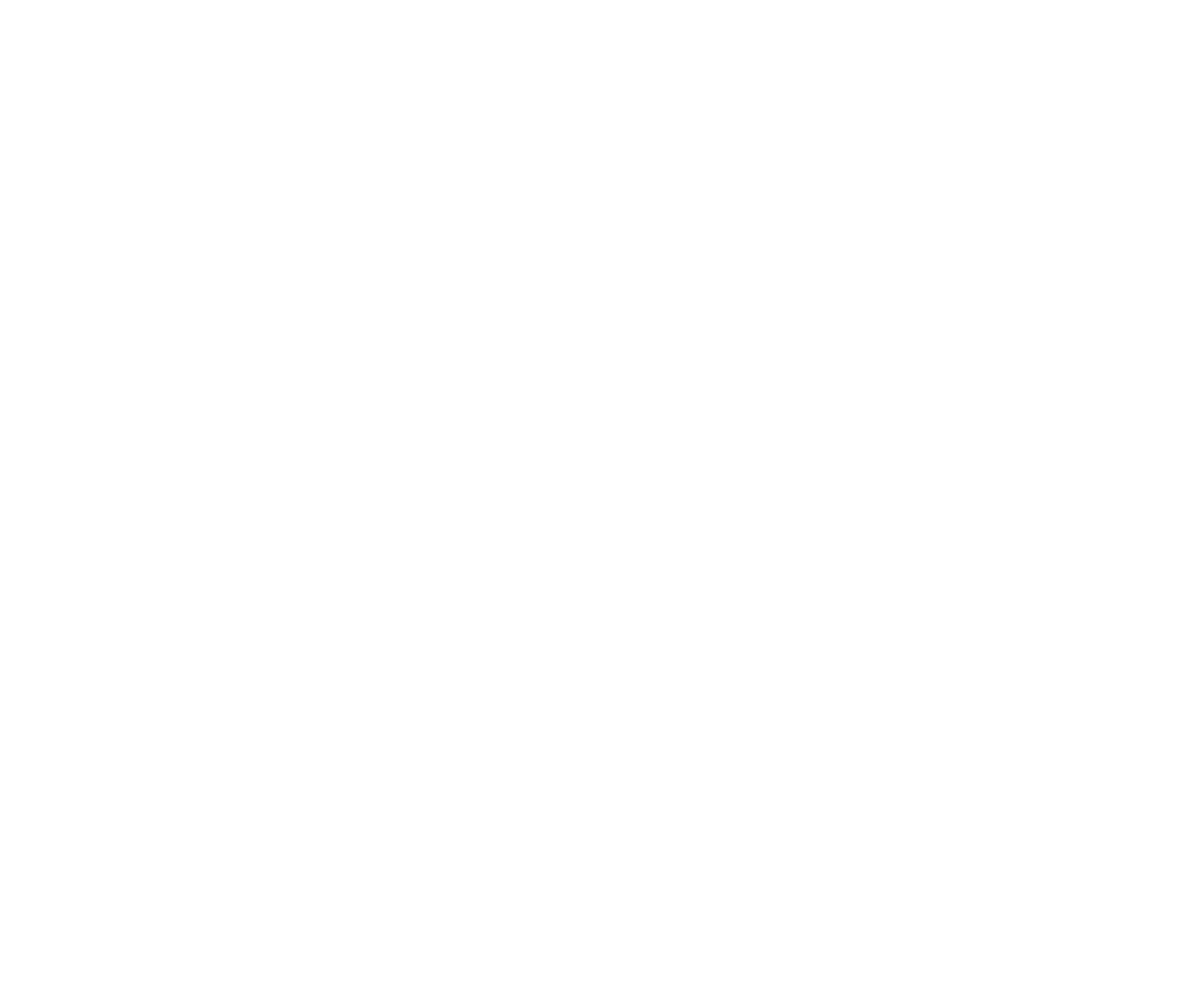
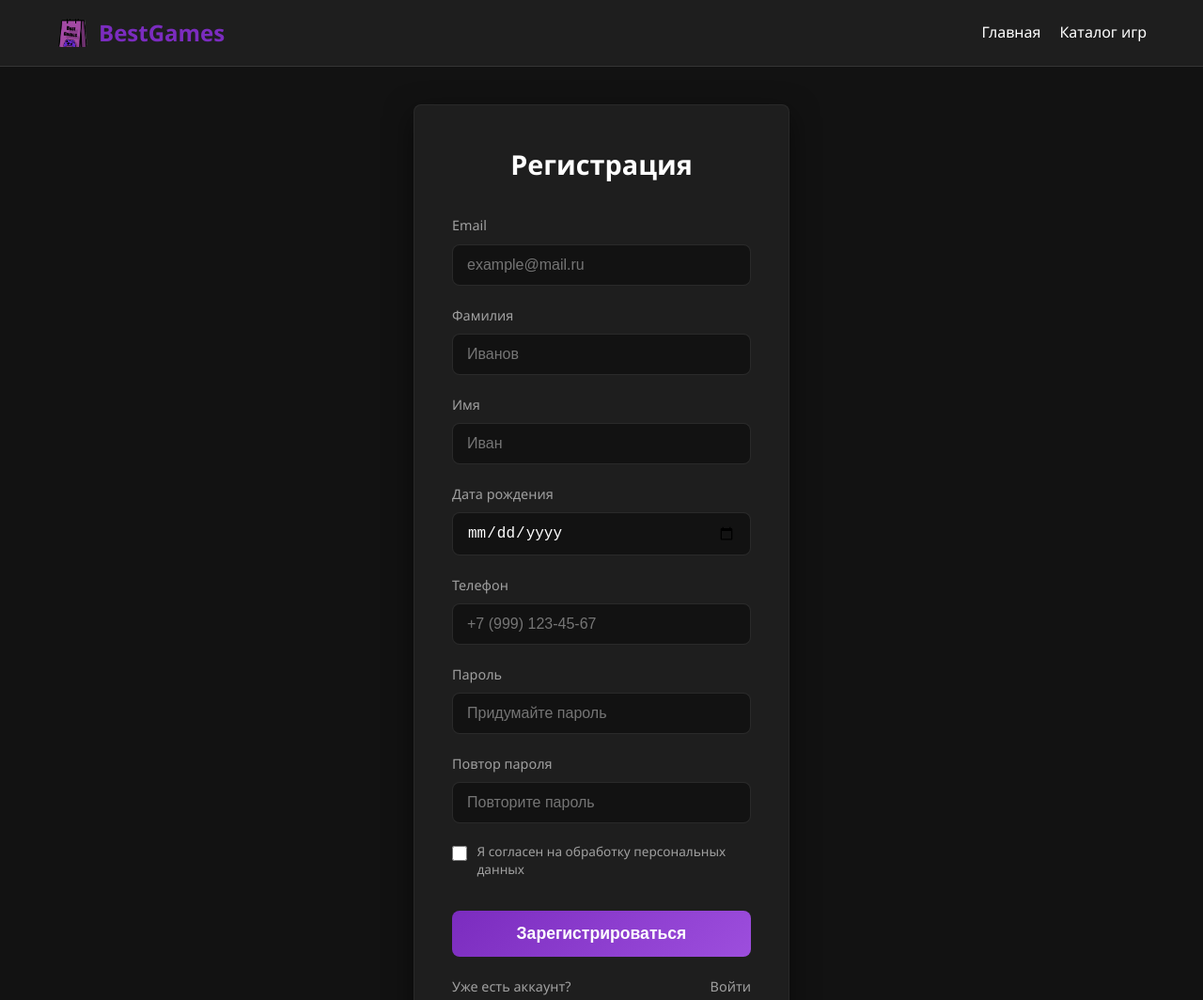
Before and after one commit to malovartem386-eng/bestgames, a plain HTML site: page register.html in a window 1280 px wide. Shown: the top 1064 px of the page at 94% size. Before the commit the page ends 800 px from the top, so only its background shows below. Drawn offline with Linux system fonts and the light colour scheme.

Commit message:
Добавлены страницы входа и регистрации

```diff
--- a/css/style.css
+++ b/css/style.css
@@ -861,3 +861,34 @@
 .auth-form__link:hover {
     color: var(--accent-color);
 }
+
+/* Стили для галочки (согласие на обработку данных) */
+.auth-form__checkbox-group {
+    margin-bottom: 25px;
+}
+
+.auth-form__checkbox-label {
+    display: flex;
+    align-items: flex-start; /* Выравниваем по верхнему краю, если текст в две строки */
+    gap: 10px;
+    cursor: pointer;
+}
+
+.auth-form__checkbox {
+    margin-top: 3px; /* Чуть опускаем галочку для ровности */
+    width: 18px;
+    height: 18px;
+    accent-color: var(--accent-color); /* Делает галочку фиолетовой в современных браузерах */
+    cursor: pointer;
+}
+
+.auth-form__checkbox-text {
+    font-size: 0.85rem;
+    color: var(--text-muted);
+    line-height: 1.4;
+}
+
+.auth-form__link-text {
+    color: var(--text-muted);
+    font-size: 0.9rem;
+}
--- a/register.html
+++ b/register.html
@@ -0,0 +1,92 @@
+<!DOCTYPE html>
+<html lang="ru">
+<head>
+    <meta charset="UTF-8">
+    <meta name="viewport" content="width=device-width, initial-scale=1.0">
+    <title>Регистрация — BestGames</title>
+    <link rel="stylesheet" href="css/style.css">
+</head>
+<body>
+    <!-- Шапка (копия с login.html) -->
+    <header class="header">
+        <div class="header__container">
+            <a href="index.html" class="header__logo logo">
+                <img src="img/logo.png" alt="Логотип BestGames" class="logo__img">
+                <span class="logo__text">BestGames</span>
+            </a>
+            <nav class="header__nav nav">
+                <ul class="nav__list">
+                    <li class="nav__item"><a href="index.html" class="nav__link">Главная</a></li>
+                    <li class="nav__item"><a href="catalog.html" class="nav__link">Каталог игр</a></li>
+                </ul>
+            </nav>
+        </div>
+    </header>
+
+    <!-- Основной контент (Форма регистрации) -->
+    <main class="main auth-page">
+        <div class="auth-container">
+            <h1 class="auth-title">Регистрация</h1>
+
+            <form class="auth-form" action="#" method="POST">
+
+                <div class="auth-form__group">
+                    <label for="reg-email" class="auth-form__label">Email</label>
+                    <input type="email" id="reg-email" class="auth-form__input" placeholder="example@mail.ru" required>
+                </div>
+
+                <div class="auth-form__group">
+                    <label for="reg-lastname" class="auth-form__label">Фамилия</label>
+                    <input type="text" id="reg-lastname" class="auth-form__input" placeholder="Иванов" required>
+                </div>
+
+                <div class="auth-form__group">
+                    <label for="reg-name" class="auth-form__label">Имя</label>
+                    <input type="text" id="reg-name" class="auth-form__input" placeholder="Иван" required>
+                </div>
+
+                <div class="auth-form__group">
+                    <label for="reg-birthdate" class="auth-form__label">Дата рождения</label>
+                    <!-- type="date" вызовет встроенный календарь -->
+                    <input type="date" id="reg-birthdate" class="auth-form__input" required>
+                </div>
+
+                <div class="auth-form__group">
+                    <label for="reg-phone" class="auth-form__label">Телефон</label>
+                    <!-- type="tel" подскажет браузеру, что это телефон, но строгой проверки не будет -->
+                    <input type="tel" id="reg-phone" class="auth-form__input" placeholder="+7 (999) 123-45-67" required>
+                </div>
+
+                <div class="auth-form__group">
+                    <label for="reg-password" class="auth-form__label">Пароль</label>
+                    <input type="password" id="reg-password" class="auth-form__input" placeholder="Придумайте пароль" required>
+                </div>
+
+                <div class="auth-form__group">
+                    <label for="reg-password-confirm" class="auth-form__label">Повтор пароля</label>
+                    <input type="password" id="reg-password-confirm" class="auth-form__input" placeholder="Повторите пароль" required>
+                </div>
+
+                <!-- Галочка согласия -->
+                <div class="auth-form__group auth-form__checkbox-group">
+                    <label class="auth-form__checkbox-label">
+                        <input type="checkbox" class="auth-form__checkbox" required>
+                        <span class="auth-form__checkbox-text">Я согласен на обработку персональных данных</span>
+                    </label>
+                </div>
+
+                <!-- Кнопка -->
+                <button type="submit" class="auth-form__btn">Зарегистрироваться</button>
+
+                <!-- Ссылки под формой -->
+                <div class="auth-form__links">
+                    <span class="auth-form__link-text">Уже есть аккаунт?</span>
+                    <a href="login.html" class="auth-form__link">Войти</a>
+                </div>
+            </form>
+        </div>
+    </main>
+
+    <script src="js/main.js"></script>
+</body>
+</html>
```
